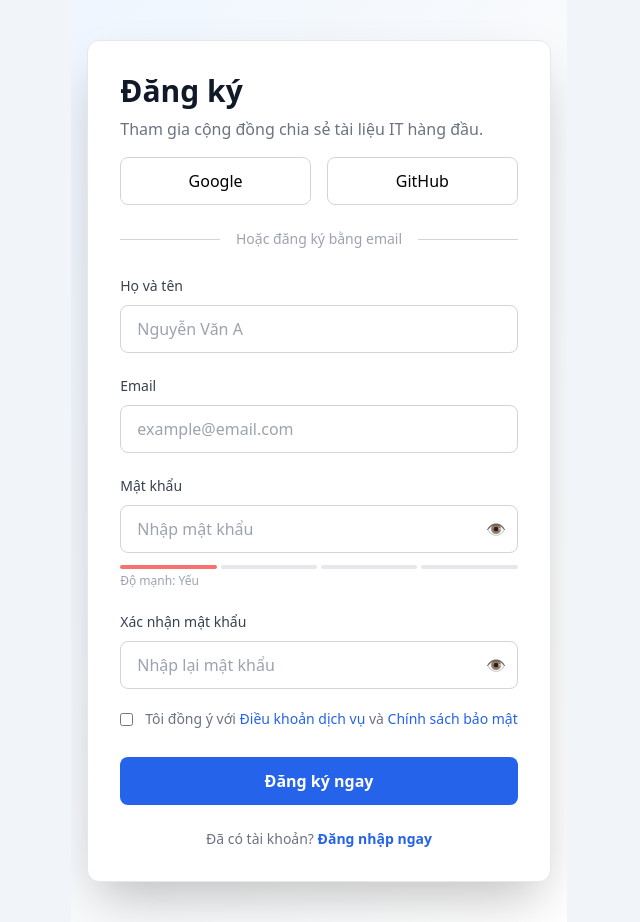
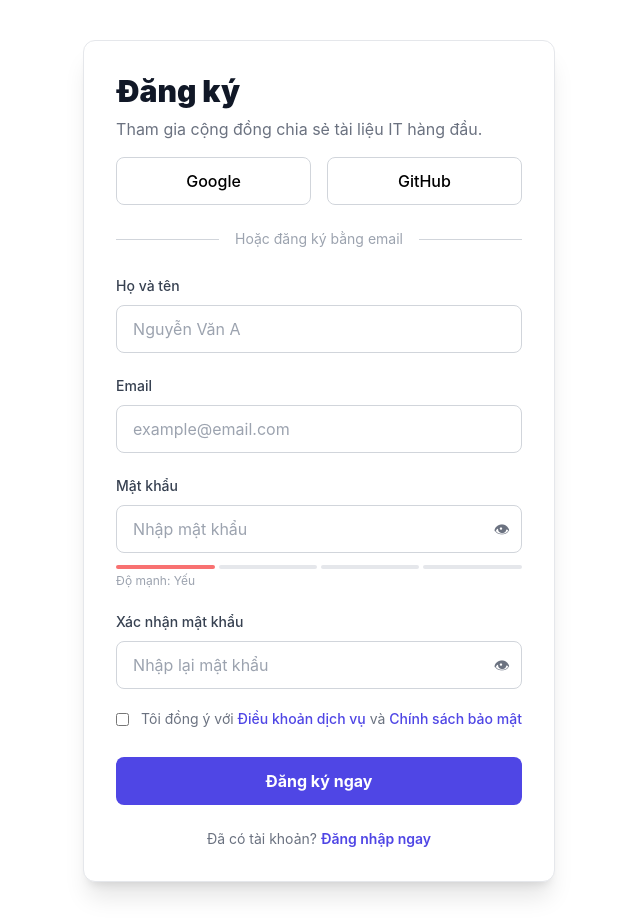
Before and after one commit to phuchoang1807/frontend_studyit, a React (Vite) app: page /register in a window 1280 px wide. Shown: the whole page, without its empty margins (321-961 px from the left). Built offline with nearby package versions, Linux system fonts and the light colour scheme.

Commit message:
fix: unify white background and fonts for auth pages

```diff
--- a/src/index.css
+++ b/src/index.css
@@ -6,3 +6,8 @@
 html, body, #root {
   height: 100%;
 }
+
+body {
+  margin: 0;
+  font-family: "Inter", "Segoe UI", Roboto, Helvetica, Arial, sans-serif;
+}
--- a/src/layouts/AuthLayout.jsx
+++ b/src/layouts/AuthLayout.jsx
@@ -2,7 +2,7 @@ import { Outlet } from "react-router-dom";
 
 export default function AuthLayout() {
   return (
-    <div className="min-h-screen flex items-center justify-center bg-slate-100">
+    <div className="min-h-screen flex items-center justify-center bg-white">
       <Outlet />
     </div>
   );
--- a/src/pages/auth/ForgotPasswordPage.jsx
+++ b/src/pages/auth/ForgotPasswordPage.jsx
@@ -1,8 +1,8 @@
-    import { Link } from "react-router-dom";
+import { Link } from "react-router-dom";
 
     export default function ForgotPasswordPage() {
     return (
-        <div className="min-h-screen flex flex-col bg-[#f6f7f8]">
+        <div className="min-h-screen flex flex-col bg-white">
 
         {/* MAIN */}
         <main className="flex-grow flex items-center justify-center p-4 relative overflow-hidden">
@@ -12,8 +12,7 @@
             <div className="p-8 flex flex-col gap-6">
 
                 <div className="text-center space-y-2">
-                <div className="inline-flex items-center justify-center w-12 h-12 rounded-full bg-blue-100 text-blue-600 mb-2">
-                    🔐
+                <div className="inline-flex items-center justify-center w-12 h-12 rounded-full bg-gray-100 text-gray-600 mb-2">                    🔐
                 </div>
                 <h1 className="text-3xl font-black">
                     Quên Mật khẩu
@@ -23,7 +22,7 @@
                 </p>
                 </div>
 
-                <div className="bg-blue-50 rounded-lg p-4 border border-blue-100">
+                <div className="bg-gray-50 rounded-lg p-4 border border-gray-200">
                 <p className="text-sm text-center text-gray-700">
                     Nhập email đã đăng ký, chúng tôi sẽ gửi liên kết đặt lại mật khẩu.
                 </p>
@@ -46,7 +45,7 @@
 
                 <button
                     type="button"
-                    className="w-full h-12 bg-blue-600 hover:bg-blue-700 text-white font-bold rounded-lg transition"
+                    className="w-full h-12 bg-indigo-600 hover:bg-indigo-700 text-white font-bold rounded-lg transition"
                 >
                     Gửi liên kết xác nhận
                 </button>
@@ -55,7 +54,7 @@
                 <div className="flex justify-center mt-2">
                 <Link
                     to="/"
-                    className="inline-flex items-center gap-2 text-sm font-bold text-gray-500 hover:text-blue-600 transition"
+                    className="inline-flex items-center gap-2 text-sm font-bold text-gray-500 hover:text-indigo-600 transition"
                 >
                     ← Quay lại Đăng nhập
                 </Link>
--- a/src/pages/auth/RegisterPage.jsx
+++ b/src/pages/auth/RegisterPage.jsx
@@ -6,32 +6,10 @@ export default function RegisterPage() {
   const [showConfirm, setShowConfirm] = useState(false);
 
   return (
-    <div className="min-h-screen bg-slate-50 relative flex items-center justify-center px-4 py-10 overflow-hidden font-sans">
-
-      {/* ===== BACKGROUND LAYER ===== */}
-      <div className="absolute inset-0 z-0 pointer-events-none">
-        <div className="absolute inset-0 bg-gradient-to-br from-blue-50 via-slate-50 to-white"></div>
-
-        {/* floating tags */}
-        <div className="absolute top-[15%] left-[10%] hidden lg:flex items-center gap-2 px-5 py-2 bg-white rounded-full shadow text-sm font-semibold text-slate-600">
-          🤖 AI & Robotics
-        </div>
-
-        <div className="absolute bottom-[20%] left-[12%] hidden lg:flex items-center gap-2 px-5 py-2 bg-white rounded-full shadow text-sm font-semibold text-slate-600">
-          💻 Web Development
-        </div>
-
-        <div className="absolute top-[20%] right-[10%] hidden lg:flex items-center gap-2 px-5 py-2 bg-white rounded-full shadow text-sm font-semibold text-slate-600">
-          📊 Data Science
-        </div>
-
-        <div className="absolute bottom-[25%] right-[15%] hidden lg:flex items-center gap-2 px-5 py-2 bg-white rounded-full shadow text-sm font-semibold text-slate-600">
-          ☁️ Cloud & DevOps
-        </div>
-      </div>
+    <div className="min-h-screen bg-white flex items-center justify-center px-4 py-10">
 
       {/* ===== CARD ===== */}
-      <div className="relative z-10 w-full max-w-[560px] bg-white rounded-xl shadow-2xl border border-gray-200 overflow-hidden">
+      <div className="w-full max-w-[560px] bg-white rounded-xl shadow-xl border border-gray-200 overflow-hidden">
 
         {/* HEADER */}
         <div className="px-8 pt-8 pb-4">
@@ -76,8 +54,7 @@ export default function RegisterPage() {
               <input
                 type="text"
                 placeholder="Nguyễn Văn A"
-                className="mt-2 w-full h-12 px-4 rounded-lg border border-gray-300 focus:outline-none focus:ring-2 focus:ring-blue-500"
-              />
+                className="mt-2 w-full h-12 px-4 rounded-lg border border-gray-300 focus:outline-none focus:ring-2 focus:ring-indigo-500"              />
             </div>
 
             {/* EMAIL */}
@@ -88,8 +65,7 @@ export default function RegisterPage() {
               <input
                 type="email"
                 placeholder="example@email.com"
-                className="mt-2 w-full h-12 px-4 rounded-lg border border-gray-300 focus:outline-none focus:ring-2 focus:ring-blue-500"
-              />
+                className="mt-2 w-full h-12 px-4 rounded-lg border border-gray-300 focus:outline-none focus:ring-2 focus:ring-indigo-500"              />
             </div>
 
             {/* PASSWORD */}
@@ -137,8 +113,7 @@ export default function RegisterPage() {
                 <input
                   type={showConfirm ? "text" : "password"}
                   placeholder="Nhập lại mật khẩu"
-                  className="w-full h-12 pl-4 pr-12 rounded-lg border border-gray-300 focus:outline-none focus:ring-2 focus:ring-blue-500"
-                />
+                  className="w-full h-12 pl-4 pr-12 rounded-lg border border-gray-300 focus:outline-none focus:ring-2 focus:ring-blue-500"                />
                 <button
                   type="button"
                   onClick={() => setShowConfirm(!showConfirm)}
@@ -154,11 +129,11 @@ export default function RegisterPage() {
               <input type="checkbox" className="mt-1" />
               <p className="text-sm text-gray-500">
                 Tôi đồng ý với{" "}
-                <span className="text-blue-600 font-medium cursor-pointer">
+                <span className="text-indigo-600 font-medium cursor-pointer">
                   Điều khoản dịch vụ
                 </span>{" "}
                 và{" "}
-                <span className="text-blue-600 font-medium cursor-pointer">
+                <span className="text-indigo-600 font-medium cursor-pointer">
                   Chính sách bảo mật
                 </span>
               </p>
@@ -167,8 +142,7 @@ export default function RegisterPage() {
             {/* BUTTON */}
             <button
               type="submit"
-              className="mt-2 h-12 bg-blue-600 text-white font-bold rounded-lg hover:bg-blue-700 transition active:scale-95"
-            >
+              className="mt-2 h-12 bg-indigo-600 text-white font-bold rounded-lg hover:bg-indigo-700 transition active:scale-95"            >
               Đăng ký ngay
             </button>
           </form>
@@ -177,11 +151,11 @@ export default function RegisterPage() {
           <p className="text-center text-sm text-gray-500">
             Đã có tài khoản?{" "}
             <Link
-  to="/"
-  className="text-blue-600 font-semibold"
->
-  Đăng nhập ngay
-</Link>
+              to="/"
+              className="text-indigo-600 font-semibold"
+            >
+              Đăng nhập ngay
+            </Link>
           </p>
 
         </div>
```
